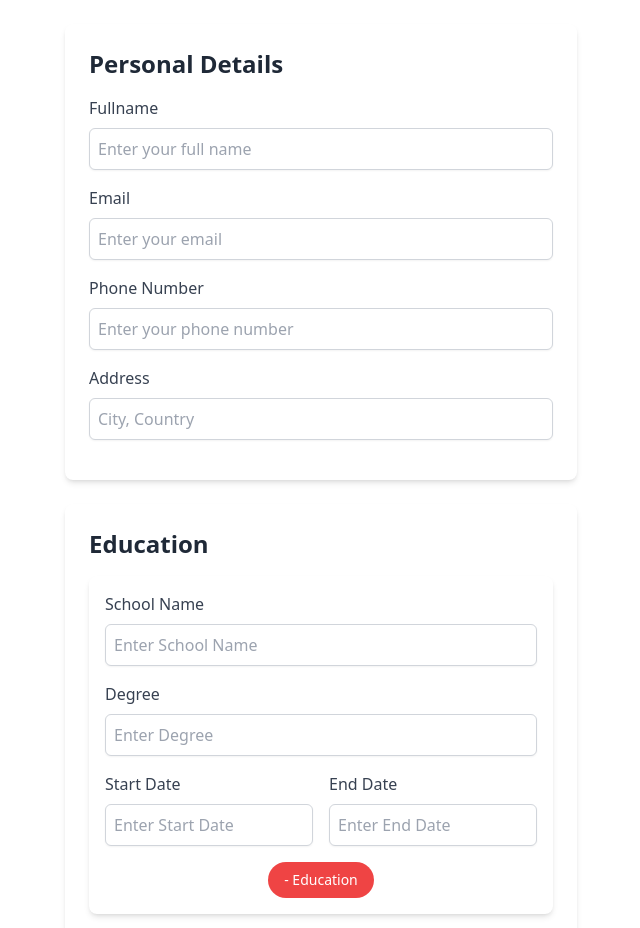
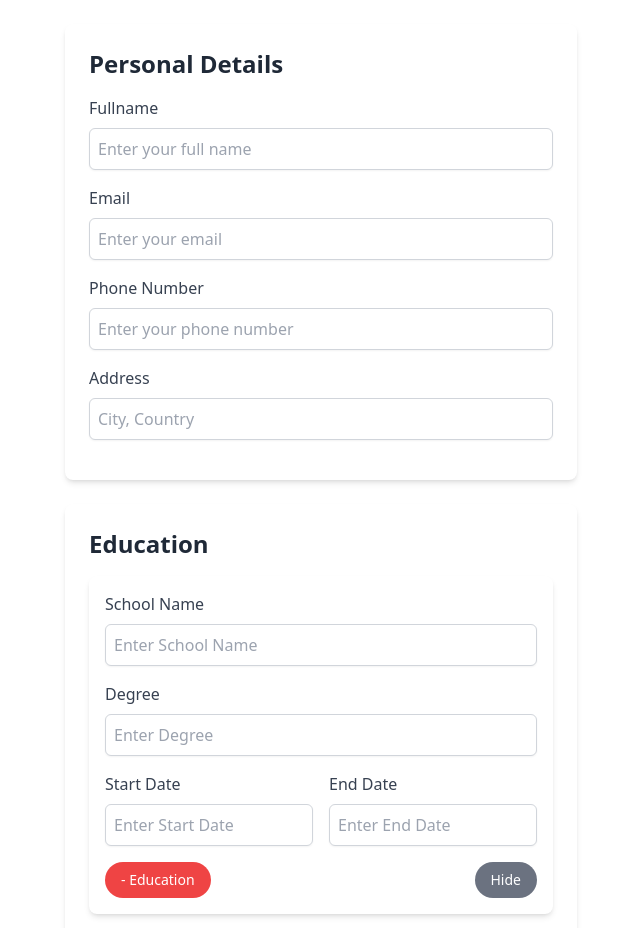
Before and after one commit to minhnguyen9702/odin-cv-builder, a React (Vite) app: page / in a window 1280 px wide. Shown: the top 928 px of the page, without its empty margins (319-959 px from the left). Built offline with nearby package versions, Linux system fonts and the light colour scheme.

Commit message:
add ability to show/hide entries in EducationDetails

```diff
--- a/src/App.jsx
+++ b/src/App.jsx
@@ -18,7 +18,7 @@ function App() {
   };
 
   const [educationInfo, setEducationInfo] = useState([
-    { id: uuidv4(), school: "", degree: "", startDate: "", endDate: "" },
+    { id: uuidv4(), school: "", degree: "", startDate: "", endDate: "", isShow: true },
   ]);
 
   const addEducationInfo = () => {
@@ -30,6 +30,7 @@ function App() {
         degree: "",
         startDate: "",
         endDate: "",
+        isShow: true,
       },
     ]);
   };
--- a/src/EducationDetails.jsx
+++ b/src/EducationDetails.jsx
@@ -2,9 +2,17 @@ import PropTypes from "prop-types";
 import InputField from "./components/InputField";
 
 function EducationDetails({ educationInfo, onAdd, onChange, onRemove }) {
+  const handleHide = (id) => {
+    onChange(id, { target: { name: "isShow", value: false } });
+  };
+  const handleShow = (id) => {
+    onChange(id, { target: { name: "isShow", value: true } });
+  };
+
   return (
     <div>
-      {educationInfo.map((edu) => (
+      {educationInfo.map((edu) =>
+        edu.isShow ? (
           <div key={edu.id} className="p-4 bg-white rounded-lg shadow-md mb-4">
             <InputField
               label="School Name"
@@ -40,14 +48,23 @@ function EducationDetails({ educationInfo, onAdd, onChange, onRemove }) {
                 placeholder="Enter End Date"
               />
             </div>
+            <div className="flex justify-between">
               <button
                 onClick={() => onRemove(edu.id)}
-            className="block mx-auto px-4 py-2 text-sm bg-red-500 text-white rounded-full hover:bg-red-600"
+                className="px-4 py-2 text-sm bg-red-500 text-white rounded-full hover:bg-red-600"
               >
                 - Education
               </button>
+              <button onClick={() => handleHide(edu.id)} className="px-4 py-2 text-sm bg-gray-500 text-white rounded-full hover:bg-gray-600">Hide</button>
             </div>
-      ))}
+          </div>
+        ) : (
+          <div key={edu.id} className="flex justify-between p-4 bg-white rounded-lg shadow-md mb-4">
+            <div className="text-gray-700">{edu.school}</div>
+            <button onClick={() => handleShow(edu.id)} className="px-4 py-2 text-sm bg-gray-500 text-white rounded-full hover:bg-gray-600">Show</button>
+          </div>
+        )
+      )}
       <button
         onClick={onAdd}
         className="block mx-auto px-4 py-2 bg-blue-500 text-white rounded-full hover:bg-blue-600"
@@ -66,6 +83,7 @@ EducationDetails.propTypes = {
       degree: PropTypes.string,
       startDate: PropTypes.string,
       endDate: PropTypes.string,
+      isShow: PropTypes.bool,
     })
   ).isRequired,
   onAdd: PropTypes.func.isRequired,
```
Lines whose indentation alone changed are shown as unchanged.
